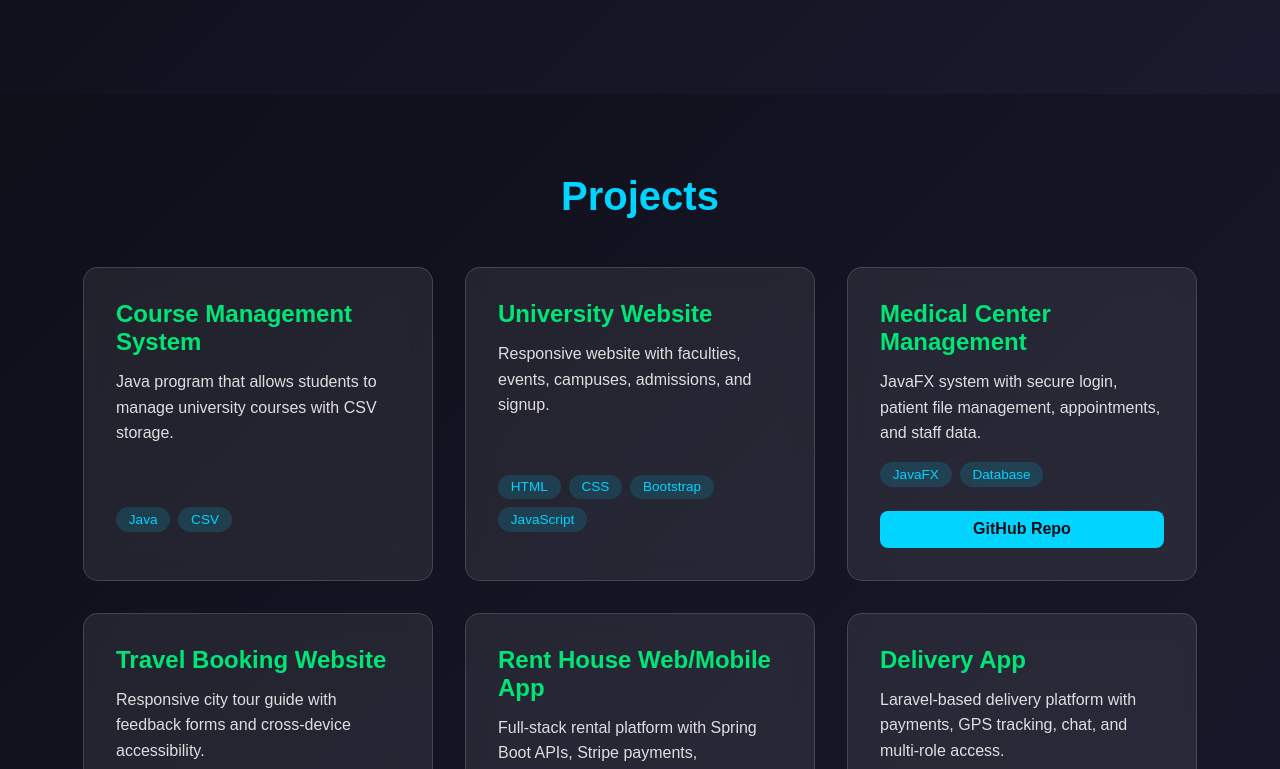
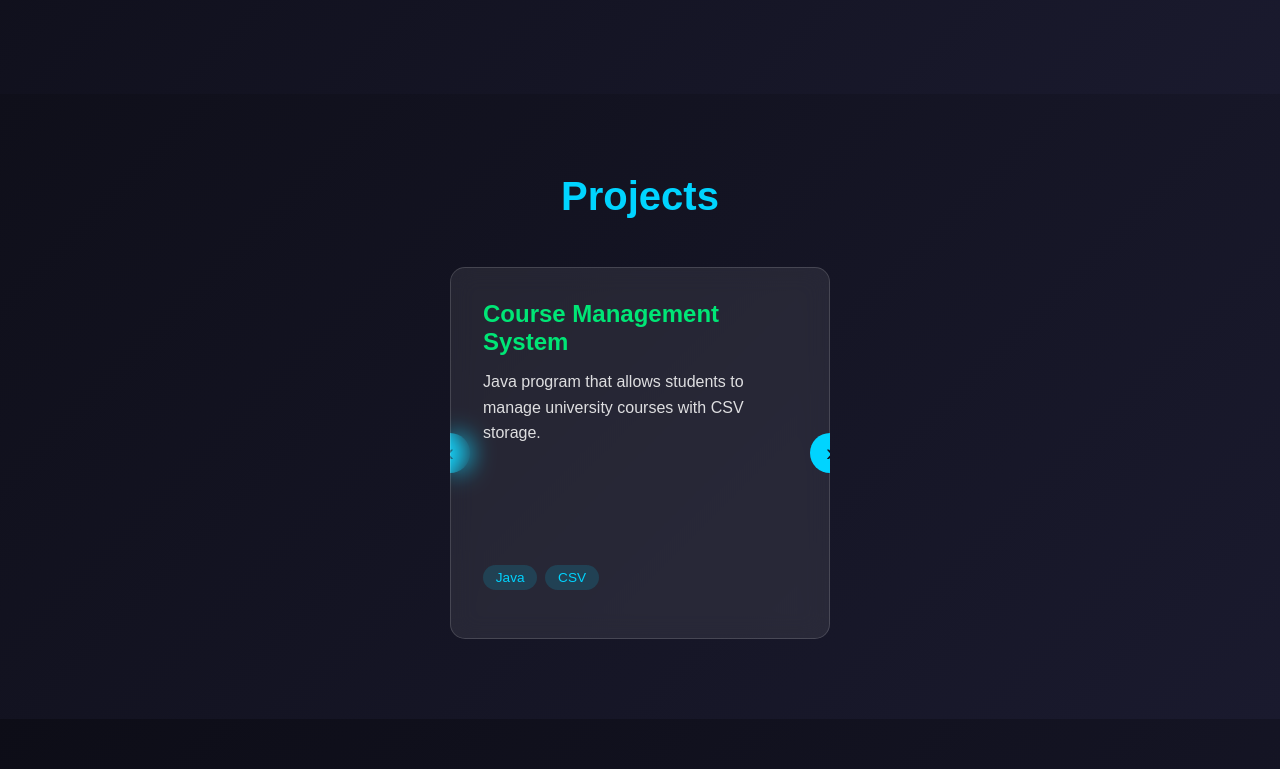
Before and after one commit to talaosman/Portfolio, a React (Create React App) app: page / in a window 1280 px wide. Shown: the part 1711-2480 px from the top of the page. Built offline with nearby package versions, Linux system fonts and the light colour scheme.

Commit message:
Refactor Project component with styled-components

```diff
--- a/src/components/Project.js
+++ b/src/components/Project.js
@@ -1,4 +1,4 @@
-import React from "react";
+import React, { useState } from "react";
 import styled from "styled-components";
 
 const ProjectsSection = styled.section`
@@ -12,65 +12,64 @@ const ProjectsSection = styled.section`
     font-weight: 700;
     color: #00d4ff;
   }
+`;
 
-  .projects-container {
+const CarouselWrapper = styled.div`
+  position: relative;
+  max-width: 380px;
+  margin: auto;
+  overflow: hidden;
+`;
+
+const CarouselTrack = styled.div`
   display: flex;
-    flex-wrap: wrap;
-    gap: 2rem;
-    justify-content: center;
-  }
+  transition: transform 0.5s ease;
+  transform: translateX(${props => props.translate}px);
+`;
 
-  .card {
+const Card = styled.div`
+  min-width: 100%;
   background: rgba(255, 255, 255, 0.08);
   border: 1px solid rgba(255, 255, 255, 0.15);
   backdrop-filter: blur(12px);
   border-radius: 15px;
   padding: 2rem;
-    width: 100%;
-    max-width: 350px;
-    box-sizing: border-box;
   color: #fff;
   display: flex;
   flex-direction: column;
-    transition: transform 0.3s ease, box-shadow 0.3s ease;
-  }
+  box-sizing: border-box;
 
-  .card:hover {
-    transform: translateY(-8px);
-    box-shadow: 0 0 20px rgba(0, 212, 255, 0.4);
-  }
-
-  .card h3 {
+  h3 {
     font-size: 1.5rem;
     color: #00e676;
     margin-bottom: 0.8rem;
   }
 
-  .card p {
+  p {
     flex: 1;
     font-size: 1rem;
     margin-bottom: 1rem;
     line-height: 1.6;
     color: rgba(255, 255, 255, 0.85);
   }
+`;
 
-  .tags {
+const Tags = styled.div`
   display: flex;
   flex-wrap: wrap;
   gap: 0.5rem;
   margin-bottom: 1rem;
-  }
+`;
 
-  .tag {
+const Tag = styled.span`
   background: rgba(0, 212, 255, 0.15);
   color: #00d4ff;
   font-size: 0.85rem;
   padding: 0.3rem 0.8rem;
   border-radius: 20px;
-    font-weight: 500;
-  }
+`;
 
-  .demo-btn, .repo-btn {
+const Button = styled.a`
   display: inline-block;
   background: #00d4ff;
   color: #0f0f1a;
@@ -79,64 +78,76 @@ const ProjectsSection = styled.section`
   font-weight: 600;
   text-align: center;
   text-decoration: none;
-    transition: background 0.3s ease, transform 0.2s ease;
   margin-top: 0.5rem;
+
+  &:hover {
+    background: #00e676;
   }
+`;
 
-  .demo-btn:hover, .repo-btn:hover {
+const Arrow = styled.button`
+  position: absolute;
+  top: 50%;
+  transform: translateY(-50%);
+  background: #00d4ff;
+  border: none;
+  color: #0f0f1a;
+  font-size: 1.5rem;
+  width: 40px;
+  height: 40px;
+  border-radius: 50%;
+  cursor: pointer;
+
+  ${({ left }) => (left ? "left: -20px;" : "right: -20px;")}
+
+  &:hover {
     background: #00e676;
-    transform: scale(1.05);
-  }
-
-  @media (max-width: 768px) {
-    .projects-container {
-      flex-direction: column;
-      align-items: center;
-    }
-
-    .card {
-      max-width: 90%;
-    }
   }
 `;
 
 const ProjectsList = () => {
+  const [index, setIndex] = useState(0);
+
   const projects = [
     { name: "Course Management System", desc: "Java program that allows students to manage university courses with CSV storage.", tags: ["Java", "CSV"] },
     { name: "University Website", desc: "Responsive website with faculties, events, campuses, admissions, and signup.", tags: ["HTML", "CSS", "Bootstrap", "JavaScript"] },
     { name: "Medical Center Management", desc: "JavaFX system with secure login, patient file management, appointments, and staff data.", tags: ["JavaFX", "Database"], repo:"https://github.com/talaosman/Medical-Center-Management"},
     { name: "Travel Booking Website", desc: "Responsive city tour guide with feedback forms and cross-device accessibility.", tags: ["HTML", "CSS", "JavaScript", "Bootstrap"], demo: "https://travelbookingcity.netlify.app" },
-    { name: "Rent House Web/Mobile App", desc: "Full-stack rental platform with Spring Boot APIs, Stripe payments, Google/GitHub login, AI-powered chatbot integration using RAG for intelligent responses, and React Native mobile app.", tags: ["React", "Spring Boot", "Stripe", "React Native"],repo: "https://github.com/talaosman/Rental-House-website" },
+    { name: "Rent House Web/Mobile App", desc: "Full-stack rental platform with Spring Boot APIs, Stripe payments, Google/GitHub login, AI chatbot using RAG, and React Native app.", tags: ["React", "Spring Boot", "Stripe", "React Native"], repo: "https://github.com/talaosman/Rental-House-website" },
     { name: "Delivery App", desc: "Laravel-based delivery platform with payments, GPS tracking, chat, and multi-role access.", tags: ["Laravel", "JavaScript", "Stripe", "Firebase"], repo: "https://github.com/talaosman/DeliveryApp" },
-    { name: "Teacher Management System", desc: "C++ OOP project for managing university teachers, schedules, and feedback.", tags: ["C++", "OOP", "Pointers"] },
+    { name: "Teacher Management System", desc: "C++ OOP project for managing university teachers, schedules, and feedback.", tags: ["C++", "OOP"] },
   ];
+
+  const next = () => setIndex((prev) => (prev + 1) % projects.length);
+  const prev = () => setIndex((prev) => (prev - 1 + projects.length) % projects.length);
 
   return (
     <ProjectsSection id="projects">
       <h2>Projects</h2>
-      <div className="projects-container">
+
+      <CarouselWrapper>
+        <Arrow left onClick={prev}>‹</Arrow>
+
+        <CarouselTrack translate={-index * 380}>
           {projects.map((p, i) => (
-          <div className="card" key={i}>
+            <Card key={i}>
               <h3>{p.name}</h3>
               <p>{p.desc}</p>
-            <div className="tags">
-              {p.tags.map((tag, j) => (
-                <span className="tag" key={j}>{tag}</span>
+
+              <Tags>
+                {p.tags.map((t, j) => (
+                  <Tag key={j}>{t}</Tag>
                 ))}
-            </div>
-            {p.demo && (
-              <a href={p.demo} target="_blank" rel="noopener noreferrer" className="demo-btn">
-                Live Demo
-              </a>
-            )}
-            {p.repo && (
-              <a href={p.repo} target="_blank" rel="noopener noreferrer" className="repo-btn">
-                GitHub Repo
-              </a>
-            )}
-          </div>
+              </Tags>
+
+              {p.demo && <Button href={p.demo} target="_blank">Live Demo</Button>}
+              {p.repo && <Button href={p.repo} target="_blank">GitHub Repo</Button>}
+            </Card>
           ))}
-      </div>
+        </CarouselTrack>
+
+        <Arrow onClick={next}>›</Arrow>
+      </CarouselWrapper>
     </ProjectsSection>
   );
 };
```
Lines whose indentation alone changed are shown as unchanged.
